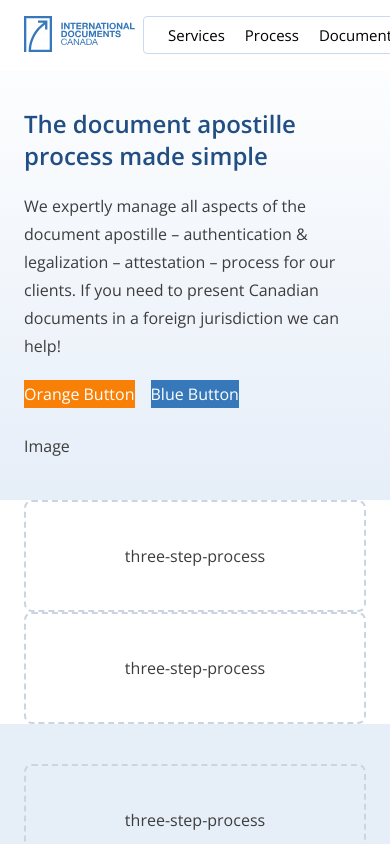
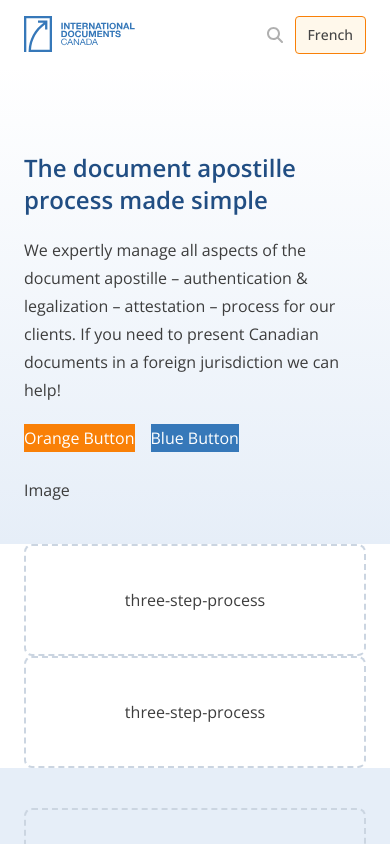
Before and after one commit to troychaplin/idc-prototypes, a Next.js app: page / in a window 390 px wide. Shown: the top 844 px of the page. Built offline with nearby package versions, Linux system fonts and the light colour scheme.

Commit message:
change: nav

```diff
--- a/components/Button/styles.css
+++ b/components/Button/styles.css
@@ -1,5 +1,5 @@
 .idc-button {
-  @apply inline-block px-5 py-3 text-base font-semibold rounded-md cursor-pointer;
+  @apply inline-block px-3.5 py-2.5 text-sm font-semibold rounded-md cursor-pointer md:px-5 md:py-3 md:text-base;
 }
 
 .idc-button--outline {
--- a/components/Header/Aside.tsx
+++ b/components/Header/Aside.tsx
@@ -3,9 +3,9 @@ import React from "react";
 export const Aside = () => {
   return (
     <div className="flex items-center gap-3 md:gap-5">
-      <button className="w-[16px] h-[16px] md:w-[20px] md:h-[20px]">
+      <button>
         <svg
-          className="fill-idc-black-300 hover:fill-idc-orange-500"
+          className="fill-idc-black-300 hover:fill-idc-orange-500 w-[16px] h-[16px] md:w-[20px] md:h-[20px]"
           xmlns="http://www.w3.org/2000/svg"
           viewBox="0 0 512 512"
         >
@@ -13,7 +13,7 @@ export const Aside = () => {
         </svg>
       </button>
       <button className="px-3 py-2 text-sm font-medium border border-solid rounded text-nowrap text-idc-black-800 bg-idc-orange-50 border-idc-orange-500 hover:bg-idc-orange-500 hover:text-white">
-        En / Fr
+        French
       </button>
     </div>
   );
--- a/components/Header/Navigation.tsx
+++ b/components/Header/Navigation.tsx
@@ -6,7 +6,8 @@ export interface NavigationProps {
 
 export const Navigation = ({ children }: NavigationProps) => {
   return (
-    <div className="flex items-center flex-none px-6 border border-solid rounded border-idc-blue-200">
+    <div className="items-center flex-none hidden md:flex">
+      {/* <div className="items-center flex-none hidden px-6 border border-solid rounded md:flex border-idc-blue-200"> */}
       <ul className="flex gap-5 text-[15px] text-black">{children}</ul>
     </div>
   );
--- a/components/Header/styles.css
+++ b/components/Header/styles.css
@@ -6,9 +6,9 @@
 } */
 
 .idc-navitem a {
-  @apply px-3.5 py-1 rounded text-sm;
+  @apply px-3.5 py-1.5 rounded text-sm;
 }
 
 .idc-navitem a:hover {
-  @apply bg-idc-blue-50;
+  @apply bg-idc-blue-100;
 }
--- a/components/Main/index.tsx
+++ b/components/Main/index.tsx
@@ -10,7 +10,7 @@ export const Main = ({ children, noProse }: MainProps) => {
 
   return (
     <main
-      className={`ui-main flex justify-center font-sans px-6 py-5 md:p-8 md:pt-24 ${proseClass}`}
+      className={`ui-main flex justify-center font-sans pt-16 py-5 md:p-8 md:pt-24 ${proseClass}`}
     >
       {children}
     </main>
```
